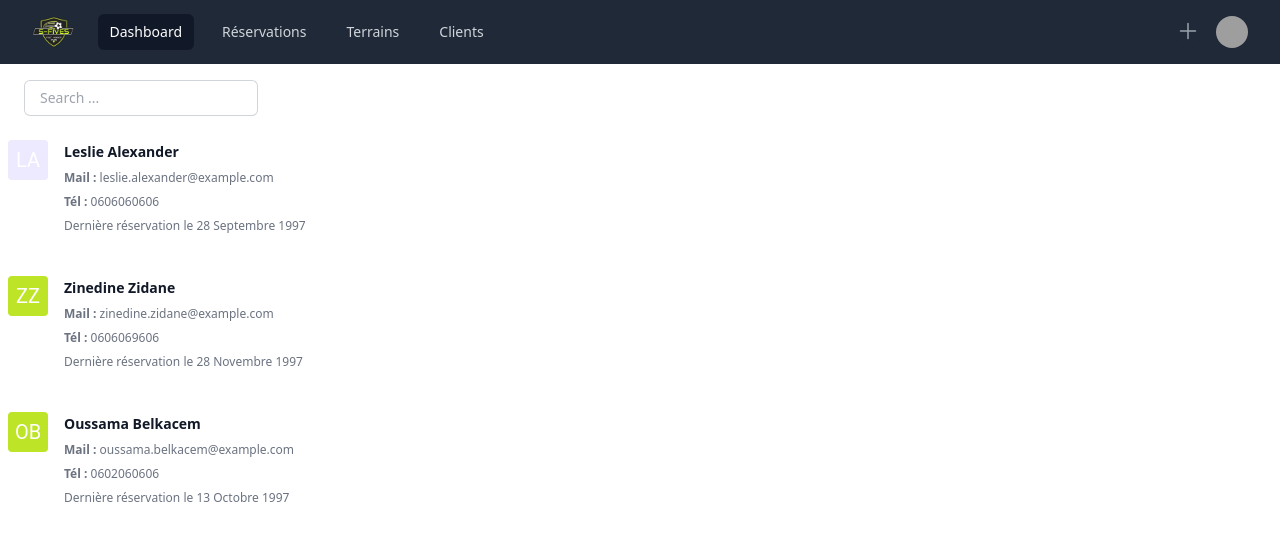
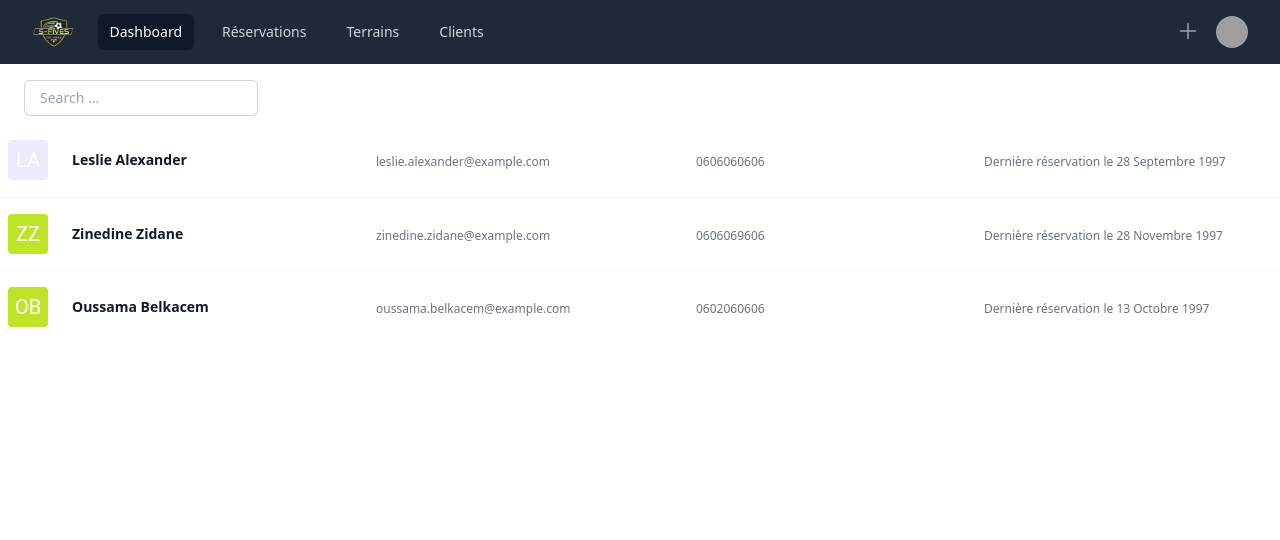
Before and after one commit to belkacem-oussama/SFive-Checking-Front, a React (Vite) app in the folder front/: page /customers in a window 1280 px wide. Shown: the top 540 px of the page. Built offline with nearby package versions, Linux system fonts and the light colour scheme; grey boxes are pictures that could not be loaded.

Commit message:
vertical align ok

```diff
--- a/front/src/pages/Customers.jsx
+++ b/front/src/pages/Customers.jsx
@@ -73,31 +73,32 @@ export default function Customers() {
   return (
     <>
       <SearchBar />
-      <ul role="list" className="divide-y divide-gray-100">
+      <ul
+        role="list"
+        className="md:grid md:grid-rows-6 divide-y divide-gray-100"
+      >
         {people.map((person) => (
           <Link key={person.id} to={`/customers/${person.id}`}>
             <li
               key={person.email}
-              className="flex justify-between gap-x-6 py-2 hover:bg-gray-100 "
+              className="flex flex-col md:flex-row py-2 hover:bg-gray-100"
             >
-              <div className="flex min-w-0 gap-x-4 p-2">
+              <div className="flex items-center gap-x-6 p-2 flex-grow">
                 <Avatar
                   {...stringAvatar(`${person.firstname} ${person.surname}`)}
                   variant="rounded"
                 />
-                <div className="min-w-0 flex-auto">
-                  <p className="text-sm font-semibold leading-6 text-gray-900">
+                <div className="grid grid-cols-1 md:grid-cols-4 md:gap-x-4 w-full">
+                  <p className="text-sm truncate font-semibold leading-6 text-gray-900 col-span-1">
                     {person.firstname} {person.surname}
                   </p>
-                  <p className="mt-1 truncate text-xs leading-5 text-gray-500">
-                    <span className="font-bold">Mail : </span>
+                  <p className="mt-1 truncate text-xs leading-5 text-gray-500 flex-grow col-span-1">
                     {person.email}
                   </p>
-                  <p className="mt-1 truncate text-xs leading-5 text-gray-500">
-                    <span className="font-bold">Tél : </span>
+                  <p className="mt-1 md:ml-4 truncate text-xs leading-5 text-gray-500 flex-grow col-span-1">
                     {person.phone}
                   </p>
-                  <p className="mt-1 truncate text-xs leading-5 text-gray-500 mb-2">
+                  <p className="mt-1 truncate text-xs leading-5 text-gray-500 flex-grow col-span-1">
                     Dernière réservation le {person.lastSeen}
                   </p>
                 </div>
```
